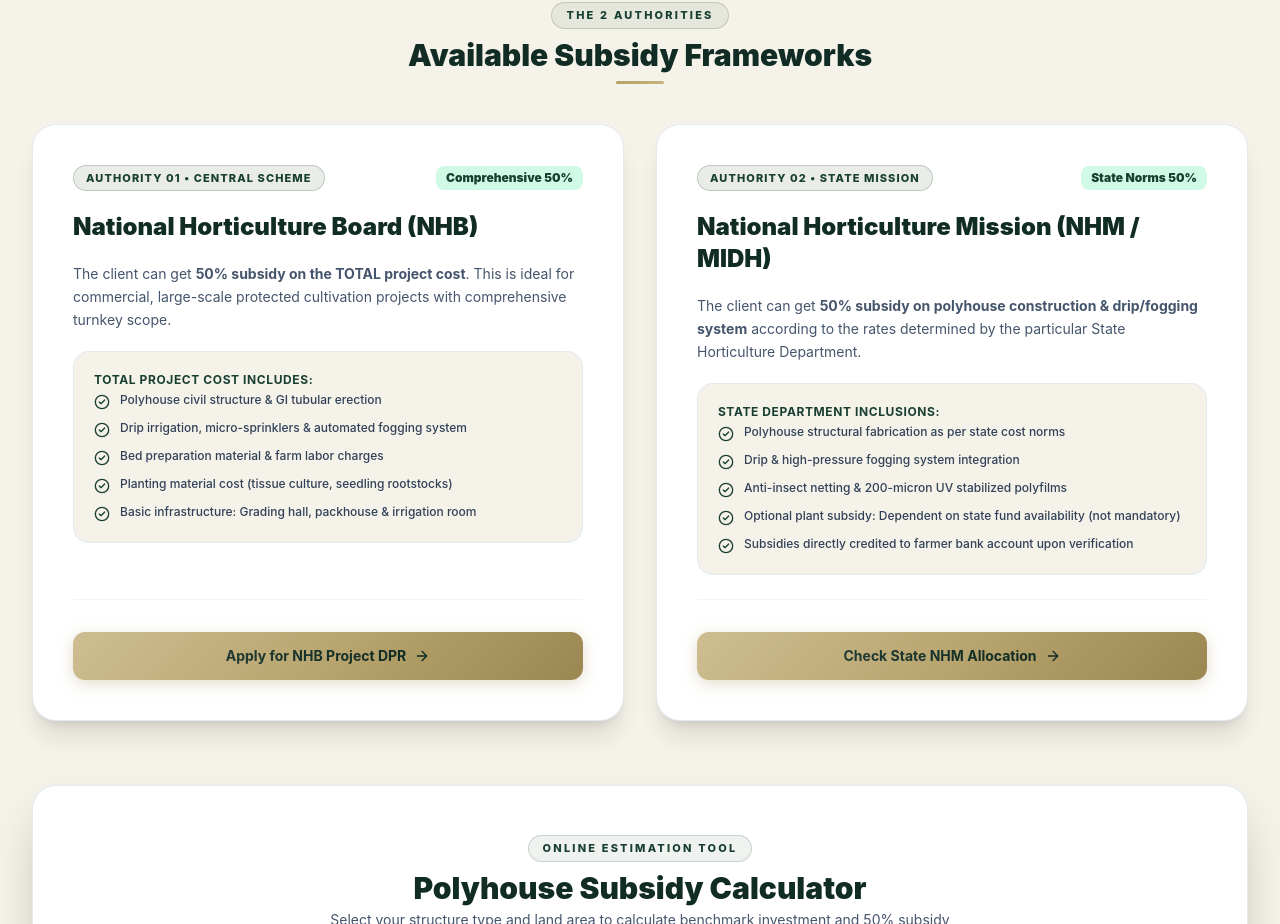
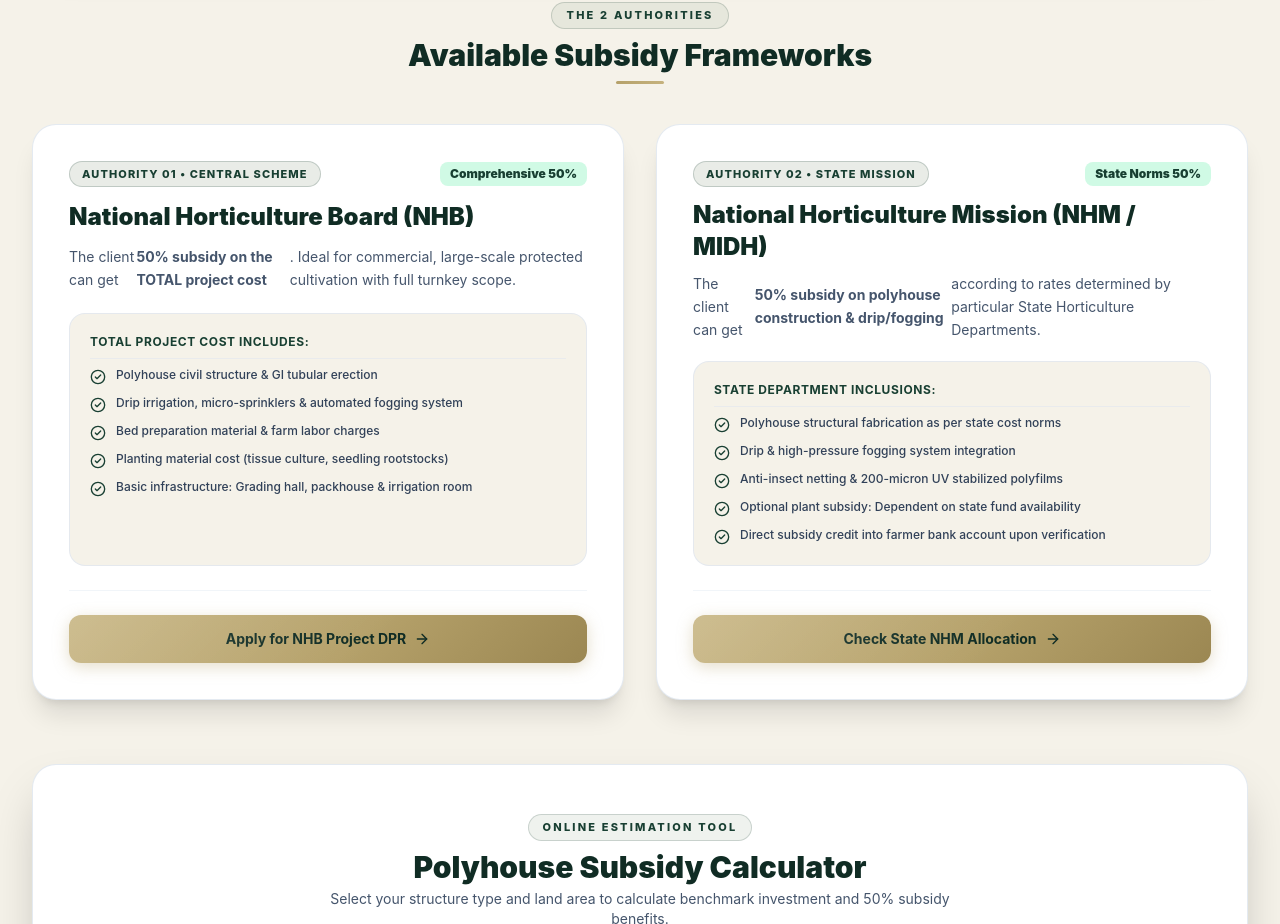
Before and after one commit to dawarepunam/phae-global-website, a Next.js app: page /subsidy in a window 1280 px wide. Shown: the part 897-1821 px from the top of the page. Built offline with nearby package versions, Linux system fonts and the light colour scheme.

Commit message:
fix: perfectly align NHB and NHM subsidy cards with flex stretch and min-heights

```diff
--- a/src/app/subsidy/page.tsx
+++ b/src/app/subsidy/page.tsx
@@ -130,31 +130,34 @@
             <div className="section-divider mx-auto mt-2" />
           </div>
 
-          <div className="grid grid-cols-1 lg:grid-cols-2 gap-8">
+          <div className="grid grid-cols-1 lg:grid-cols-2 gap-8 items-stretch">
 
             {/* Scheme 1: NHB (National Horticulture Board) */}
-            <div className="bg-white rounded-3xl p-8 sm:p-10 border border-slate-200/90 shadow-xl flex flex-col justify-between relative overflow-hidden">
-              <div className="space-y-5">
-                <div className="flex items-center justify-between">
+            <div className="bg-white rounded-3xl p-7 sm:p-9 border border-slate-200/90 shadow-xl flex flex-col justify-between relative overflow-hidden">
+              <div className="flex flex-col flex-1">
+                {/* Header Tag & Badge */}
+                <div className="flex items-center justify-between gap-2 mb-3">
                   <span className="text-[11px] font-extrabold uppercase tracking-widest text-[#183F32] bg-[#A6B5A0]/25 px-3 py-1 rounded-full border border-[#183F32]/20">
                     AUTHORITY 01 • CENTRAL SCHEME
                   </span>
-                  <span className="text-xs font-black text-[#183F32] bg-emerald-100 px-2.5 py-1 rounded-lg">
+                  <span className="text-xs font-black text-[#183F32] bg-emerald-100 px-2.5 py-1 rounded-lg shrink-0">
                     Comprehensive 50%
                   </span>
                 </div>
 
-                <h4 className="text-2xl font-black text-[#102C24]">
+                {/* Title */}
+                <h4 className="text-2xl font-black text-[#102C24] min-h-[36px] flex items-center">
                   National Horticulture Board (NHB)
                 </h4>
 
-                <p className="text-xs sm:text-sm text-slate-600 leading-relaxed">
-                  The client can get <strong>50% subsidy on the TOTAL project cost</strong>. This is ideal for commercial, large-scale protected cultivation projects with comprehensive turnkey scope.
+                {/* Fixed-height description for perfect visual alignment */}
+                <p className="text-xs sm:text-sm text-slate-600 leading-relaxed mt-2.5 mb-5 min-h-[48px] flex items-center">
+                  The client can get <strong>50% subsidy on the TOTAL project cost</strong>. Ideal for commercial, large-scale protected cultivation with full turnkey scope.
                 </p>
 
-                {/* Scope Coverage List */}
-                <div className="p-5 rounded-2xl bg-[#F5F2E9] border border-slate-200/80 space-y-2.5">
-                  <span className="text-xs font-bold text-[#183F32] uppercase tracking-wider block mb-1">
+                {/* Scope Coverage List Box */}
+                <div className="p-5 rounded-2xl bg-[#F5F2E9] border border-slate-200/80 space-y-2.5 flex-1 flex flex-col justify-start">
+                  <span className="text-xs font-bold text-[#183F32] uppercase tracking-wider block border-b border-slate-200/60 pb-2 mb-2">
                     Total Project Cost Includes:
                   </span>
                   {[
@@ -166,16 +169,17 @@
                   ].map((item, i) => (
                     <div key={i} className="flex items-start gap-2.5 text-xs text-slate-700 font-medium">
                       <CheckCircle2 className="w-4 h-4 text-[#183F32] shrink-0 mt-0.5" />
-                      <span>{item}</span>
+                      <span className="leading-snug">{item}</span>
                     </div>
                   ))}
                 </div>
               </div>
 
-              <div className="pt-8 mt-6 border-t border-slate-100">
+              {/* Bottom CTA Button */}
+              <div className="pt-6 mt-6 border-t border-slate-100">
                 <Link
                   href="/contact"
-                  className="btn-gold w-full py-3.5 px-4 rounded-xl text-xs sm:text-sm font-bold flex items-center justify-center gap-2"
+                  className="btn-gold w-full py-3.5 px-4 rounded-xl text-xs sm:text-sm font-bold flex items-center justify-center gap-2 shadow-md hover:scale-[1.01] transition-transform"
                 >
                   <span>Apply for NHB Project DPR</span>
                   <ArrowRight className="w-4 h-4" />
@@ -184,49 +188,53 @@
             </div>
 
             {/* Scheme 2: NHM (National Horticulture Mission) */}
-            <div className="bg-white rounded-3xl p-8 sm:p-10 border border-slate-200/90 shadow-xl flex flex-col justify-between relative overflow-hidden">
-              <div className="space-y-5">
-                <div className="flex items-center justify-between">
+            <div className="bg-white rounded-3xl p-7 sm:p-9 border border-slate-200/90 shadow-xl flex flex-col justify-between relative overflow-hidden">
+              <div className="flex flex-col flex-1">
+                {/* Header Tag & Badge */}
+                <div className="flex items-center justify-between gap-2 mb-3">
                   <span className="text-[11px] font-extrabold uppercase tracking-widest text-[#183F32] bg-[#A6B5A0]/25 px-3 py-1 rounded-full border border-[#183F32]/20">
                     AUTHORITY 02 • STATE MISSION
                   </span>
-                  <span className="text-xs font-black text-[#183F32] bg-emerald-100 px-2.5 py-1 rounded-lg">
+                  <span className="text-xs font-black text-[#183F32] bg-emerald-100 px-2.5 py-1 rounded-lg shrink-0">
                     State Norms 50%
                   </span>
                 </div>
 
-                <h4 className="text-2xl font-black text-[#102C24]">
+                {/* Title */}
+                <h4 className="text-2xl font-black text-[#102C24] min-h-[36px] flex items-center">
                   National Horticulture Mission (NHM / MIDH)
                 </h4>
 
-                <p className="text-xs sm:text-sm text-slate-600 leading-relaxed">
-                  The client can get <strong>50% subsidy on polyhouse construction & drip/fogging system</strong> according to the rates determined by the particular State Horticulture Department.
+                {/* Fixed-height description for perfect visual alignment */}
+                <p className="text-xs sm:text-sm text-slate-600 leading-relaxed mt-2.5 mb-5 min-h-[48px] flex items-center">
+                  The client can get <strong>50% subsidy on polyhouse construction & drip/fogging</strong> according to rates determined by particular State Horticulture Departments.
                 </p>
 
-                {/* Scope Coverage List */}
-                <div className="p-5 rounded-2xl bg-[#F5F2E9] border border-slate-200/80 space-y-2.5">
-                  <span className="text-xs font-bold text-[#183F32] uppercase tracking-wider block mb-1">
+                {/* Scope Coverage List Box */}
+                <div className="p-5 rounded-2xl bg-[#F5F2E9] border border-slate-200/80 space-y-2.5 flex-1 flex flex-col justify-start">
+                  <span className="text-xs font-bold text-[#183F32] uppercase tracking-wider block border-b border-slate-200/60 pb-2 mb-2">
                     State Department Inclusions:
                   </span>
                   {[
                     "Polyhouse structural fabrication as per state cost norms",
                     "Drip & high-pressure fogging system integration",
                     "Anti-insect netting & 200-micron UV stabilized polyfilms",
-                    "Optional plant subsidy: Dependent on state fund availability (not mandatory)",
-                    "Subsidies directly credited to farmer bank account upon verification"
+                    "Optional plant subsidy: Dependent on state fund availability",
+                    "Direct subsidy credit into farmer bank account upon verification"
                   ].map((item, i) => (
                     <div key={i} className="flex items-start gap-2.5 text-xs text-slate-700 font-medium">
                       <CheckCircle2 className="w-4 h-4 text-[#183F32] shrink-0 mt-0.5" />
-                      <span>{item}</span>
+                      <span className="leading-snug">{item}</span>
                     </div>
                   ))}
                 </div>
               </div>
 
-              <div className="pt-8 mt-6 border-t border-slate-100">
+              {/* Bottom CTA Button */}
+              <div className="pt-6 mt-6 border-t border-slate-100">
                 <Link
                   href="/contact"
-                  className="btn-gold w-full py-3.5 px-4 rounded-xl text-xs sm:text-sm font-bold flex items-center justify-center gap-2"
+                  className="btn-gold w-full py-3.5 px-4 rounded-xl text-xs sm:text-sm font-bold flex items-center justify-center gap-2 shadow-md hover:scale-[1.01] transition-transform"
                 >
                   <span>Check State NHM Allocation</span>
                   <ArrowRight className="w-4 h-4" />
```
Also changed, not shown: scrape_subsidy_text.js (line endings or trailing spaces).
